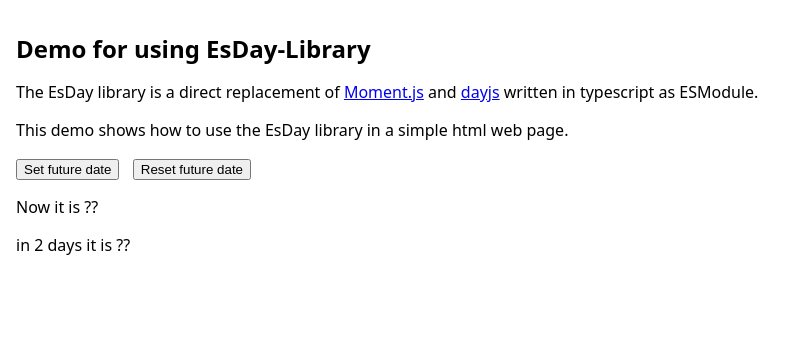
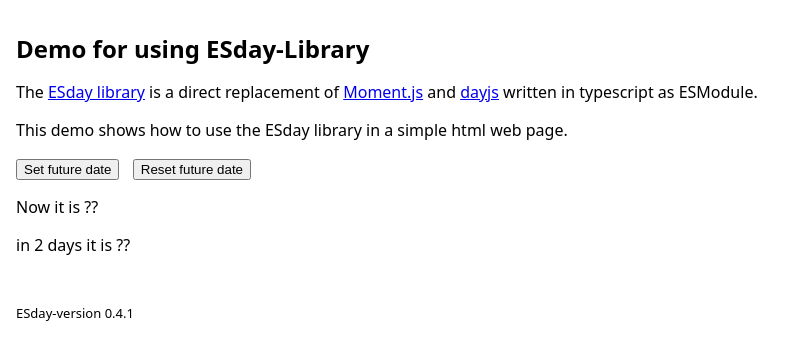
Before and after one commit to BePo65/esday-demo-html, a website: page src/index.html in a window 1280 px wide. Shown: the whole page, without its empty margins (0-805 px from the left). Drawn offline with Linux system fonts and the light colour scheme.

Commit message:
fix: beautify page layout

```diff
--- a/src/index.html
+++ b/src/index.html
@@ -3,7 +3,7 @@
   <head>
     <meta charset="UTF-8" />
     <meta name="viewport" content="width=device-width, initial-scale=1.0">
-    <title>EsDay demo html</title>
+    <title>ESday demo html</title>
     <base href="/esday-demo-html/" />
     <link rel="stylesheet" href="styles.css" />
     <script type="importmap">
@@ -16,9 +16,9 @@
   </head>
   <body>
     <main>
-      <h1>Demo for using EsDay-Library</h1>
-      <p>The EsDay library is a direct replacement of <a href="https://momentjs.com/" target="_blank">Moment.js</a> and <a href="https://day.js.org/" target="_blank">dayjs</a> written in typescript as ESModule.</p>
-      <p>This demo shows how to use the EsDay library in a simple html web page.</p>
+      <h1>Demo for using ESday-Library</h1>
+      <p>The <a href="https://github.com/g-mero/esday">ESday library</a> is a direct replacement of <a href="https://momentjs.com/" target="_blank">Moment.js</a> and <a href="https://day.js.org/" target="_blank">dayjs</a> written in typescript as ESModule.</p>
+      <p>This demo shows how to use the ESday library in a simple html web page.</p>
       <p><button id="set-output">Set future date</button><button id="reset-output">Reset future date</button></p>
       <p>
         <span>Now it is </span>
@@ -29,6 +29,7 @@
         <span id="date-then">??</span>
       </p>
     </main>
+    <p class="footer">ESday-version 0.4.1</p>
     <script type="module" src="script.js"></script>
   </body>
 </html>
--- a/src/styles.css
+++ b/src/styles.css
@@ -21,3 +21,8 @@
 #set-output {
   margin: 0 1em 0 0;
 }
+
+.footer {
+  font-size: small;
+  margin: 1rem 0 0.5rem 1rem;
+}
```
